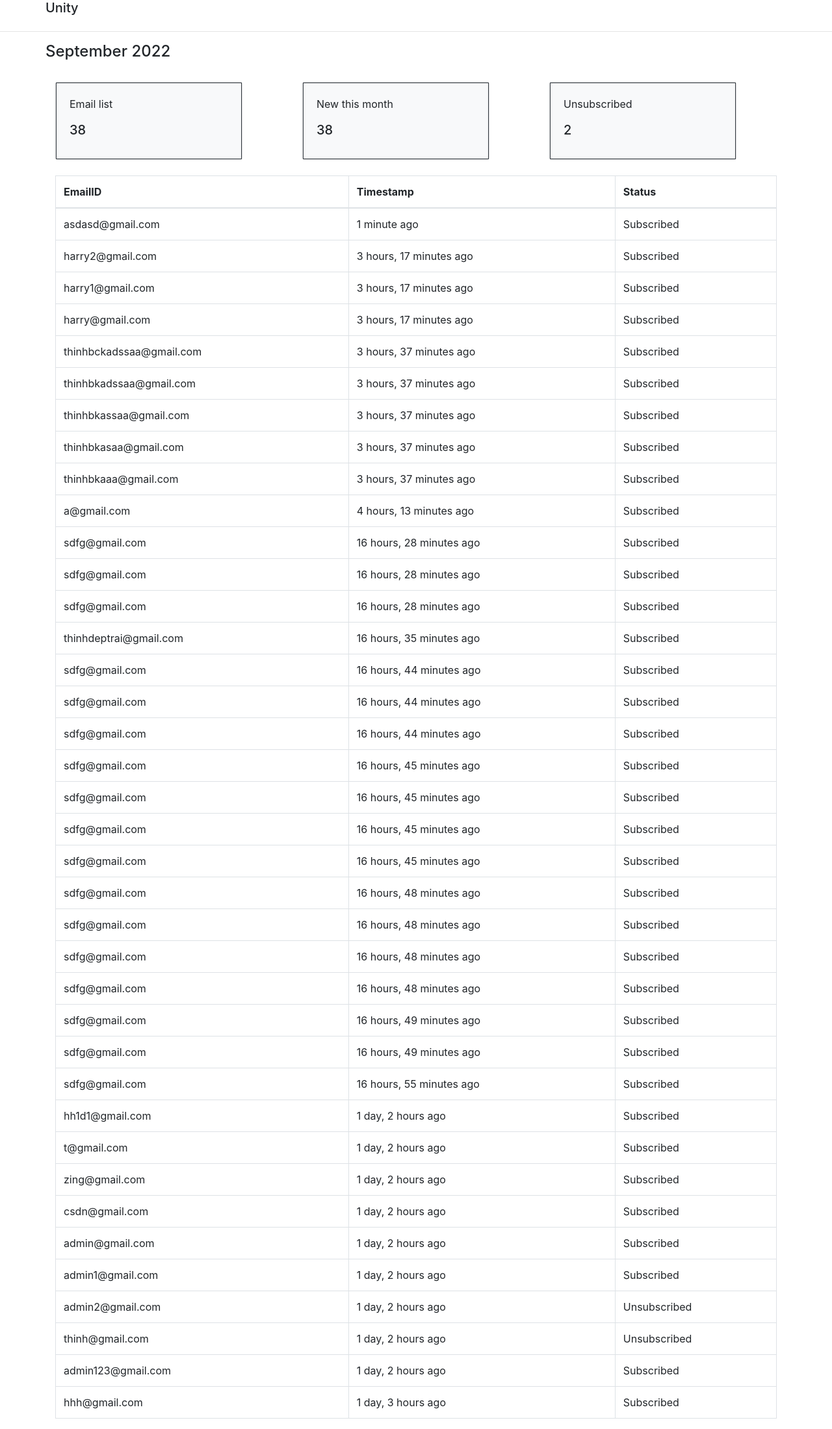
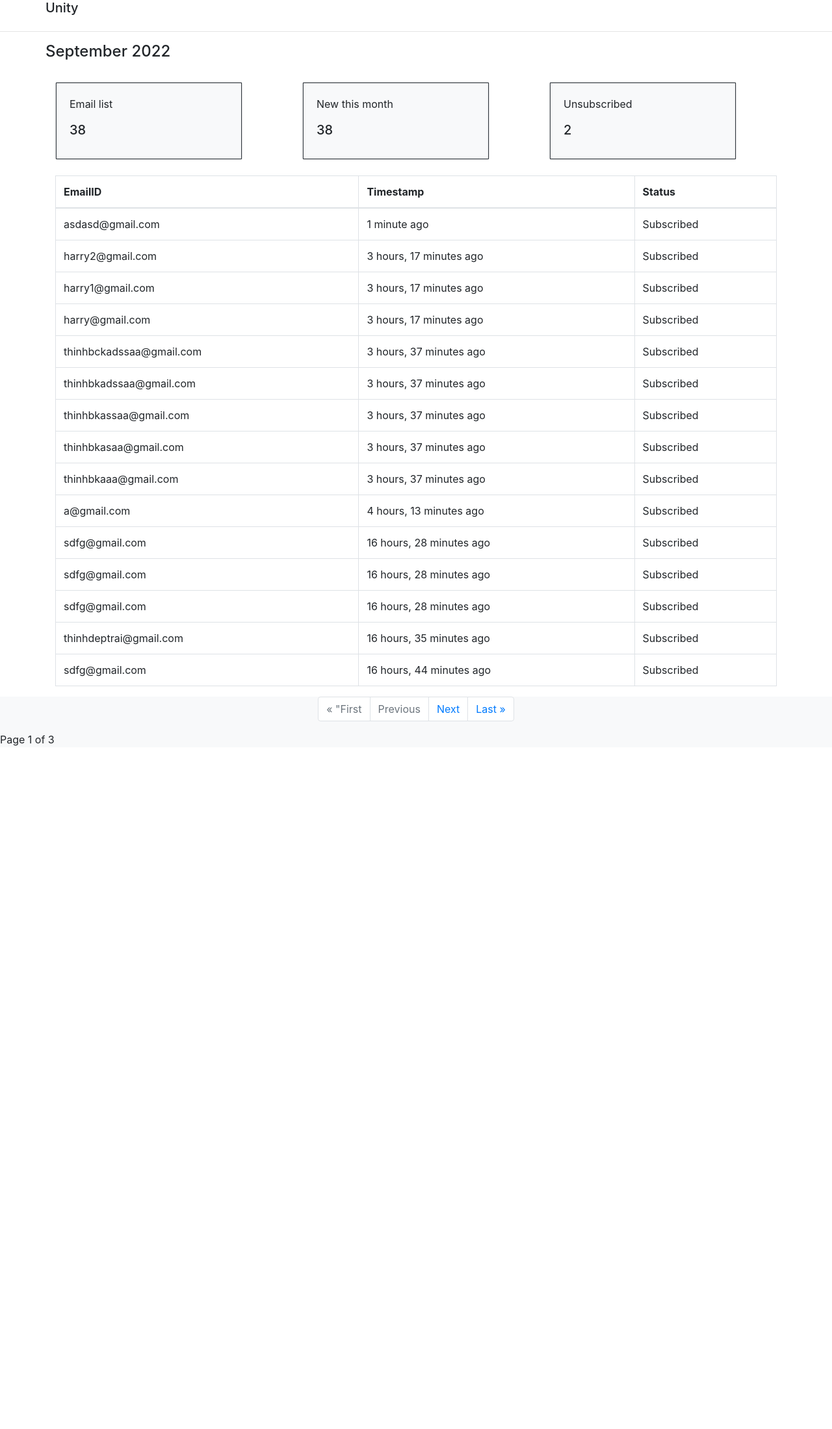
Before and after one commit to ThinhNgVhust/konigle_assignment, a Django app: page / in a window 1280 px wide. Shown: the whole page at 65% size. After the commit the page ends 1148 px from the top, so only its background shows below. Run offline with Django 4.2, Linux system fonts and the light colour scheme; data comes from the database, SQL or seed files in the repository; both versions use the stored data as it was after the commit; parts of the project's set-up code (start-up, migrations or seed data) failed here and were passed over; some libraries are stand-ins or nearby versions.

Commit message:
add paginator and refactor code in view

```diff
--- a/konigle/unity/models.py
+++ b/konigle/unity/models.py
@@ -2,7 +2,7 @@ from django.db import models
 
 # Create your models here.
 class Email(models.Model):
-    name = models.CharField(max_length=200)
+    name = models.EmailField(max_length=256)
     date = models.DateTimeField(auto_now=True,  null=False, blank=False)
     status = models.BooleanField(default=True,blank=True,null=True)
     def __str__(self) -> str:
--- a/konigle/unity/templates/unity/index.html
+++ b/konigle/unity/templates/unity/index.html
@@ -28,7 +28,7 @@
                 <div class="card bg-light" style="width: 18rem;">
                     <div class="border border-dark card-body">
                     <p class="card-text">Email list</p>
-                    <h5 class="card-title">{{all_emails|length}}</h5>
+                    <h5 class="card-title">{{total_emails}}</h5>
                     </div>
                 </div>
             </div>
@@ -61,7 +61,7 @@
               </tr>
             </thead>
             <tbody>
-                {% for email in all_emails %}
+                {% for email in page_obj.object_list %}
                     <tr>
                         <td>{{email.name}}</td>
                         <td>{{email.date|timesince}} ago</td>
@@ -75,6 +75,7 @@
             </tbody>
           </table>
       </div>
+      {% include "unity/paginator.html"%}
     <link rel="stylesheet" href="https://stackpath.bootstrapcdn.com/bootstrap/4.4.1/css/bootstrap.min.css" integrity="sha384-Vkoo8x4CGsO3+Hhxv8T/Q5PaXtkKtu6ug5TOeNV6gBiFeWPGFN9MuhOf23Q9Ifjh" crossorigin="anonymous">
     <script src="https://ajax.googleapis.com/ajax/libs/jquery/3.6.0/jquery.min.js"></script>
     <script src="https://maxcdn.bootstrapcdn.com/bootstrap/3.4.1/js/bootstrap.min.js"></script>
--- /dev/null
+++ b/konigle/unity/templates/unity/paginator.html
@@ -0,0 +1,37 @@
+<nav class="page-nav bg-light" aria-label="Page navigation">
+    <ul class="pagination justify-content-center">
+        {% if page_obj.has_previous %}
+            <li class="page-item">
+                <a class="page-link" href="?page=1">&laquo; First</a>
+            </li>
+            <li class="page-item">
+                <a class="page-link" href="?page={{ page_obj.previous_page_number }}">Previous</a>
+            </li>
+        {% else %}
+            <li class="page-item disabled">
+                <a class="page-link" href="?page=1">&laquo; "First</a>
+            </li>
+            <li class="page-item disabled">
+                <a class="page-link" href="?page=1">Previous</a>
+            </li>
+        {% endif %}
+        {% if page_obj.has_next %}
+            <li class="page-item ">
+                <a class="page-link" href="?page={{ page_obj.next_page_number }}">Next</a>
+            </li>
+            <li class="page-item">
+                <a class="page-link" href="?page={{ page_obj.paginator.num_pages }}">Last &raquo;</a>
+            </li>
+        {% else %}
+            <li class="page-item disabled">
+                <a class="page-link" href="?page={{ page_obj.paginator.num_pages }}">Next</a>
+            </li>
+            <li class="page-item disabled">
+                <a class="page-link" href="?page={{ page_obj.paginator.num_pages }}">Last &raquo;</a>
+            </li>
+        {% endif %}
+    </ul>
+    <div class="current-page">
+        Page {{ page_obj.number }} of {{ page_obj.paginator.num_pages }}
+    </div>
+</nav>
--- a/konigle/unity/views.py
+++ b/konigle/unity/views.py
@@ -6,28 +6,46 @@ from rest_framework.decorators import api_view
 from rest_framework.response import Response
 from .models import Email
 from .serializers import EmailSerializer
+from django.core.paginator import Paginator
 # Create your views here.
 import re
 
 regex = re.compile(r'([A-Za-z0-9]+[.-_])*[A-Za-z0-9]+@[A-Za-z0-9-]+(\.[A-Z|a-z]{2,})+')
+# function to check if user typed a valid email or not.
+# https://www.geeksforgeeks.org/check-if-email-address-valid-or-not-in-python/
 def is_valid(email):
-    print("valid ",email)
     if re.fullmatch(regex, email):
-        print("True")
         return True
     return False
 
-@api_view(['GET'])
+PAGINATE_BY = 15
+
+
+#view for user see statistic
 def index(request):
+
+    """ View: Show all emails """
+
     all_emails  = Email.objects.order_by("-date").all()
     email_this_month  =Email.objects.filter(date__year=datetime.now().year, date__month=datetime.now().month)
     number_unsubscribed = Email.objects.filter(status = False)
-    # serializer = EmailSerializer(all_emails,many = True)
-    # return Response(serializer.data)
-    return render(request,"unity/index.html",{"all_emails":all_emails,"email_this_month":len(email_this_month),"number_unsubscribed":number_unsubscribed})
+    paginator = Paginator(all_emails, PAGINATE_BY)
+    page_number = request.GET.get('page')
+    page_obj = paginator.get_page(page_number)
+    return render(request,"unity/index.html",{
+        "page_obj":page_obj,
+        "total_emails":len(all_emails),
+        "email_this_month":len(email_this_month),
+        "number_unsubscribed":number_unsubscribed}
+        )
 
 @api_view(['POST'])
 def get_mail(request):
+    """
+    Validate email.
+    If it is a valid email and not exist in database, then save it into database
+    Otherwise, response a error
+    """
     data = request.data
     email_name = data["email"]
     if is_valid(email_name):
```
Also changed, not shown: konigle/konigle/settings.py (+12 -0 lines), konigle/unity/tasks.py (+2 -9 lines), README.md, konigle/db.sqlite3, konigle/unity/migrations/0003_alter_email_name.py (added).
